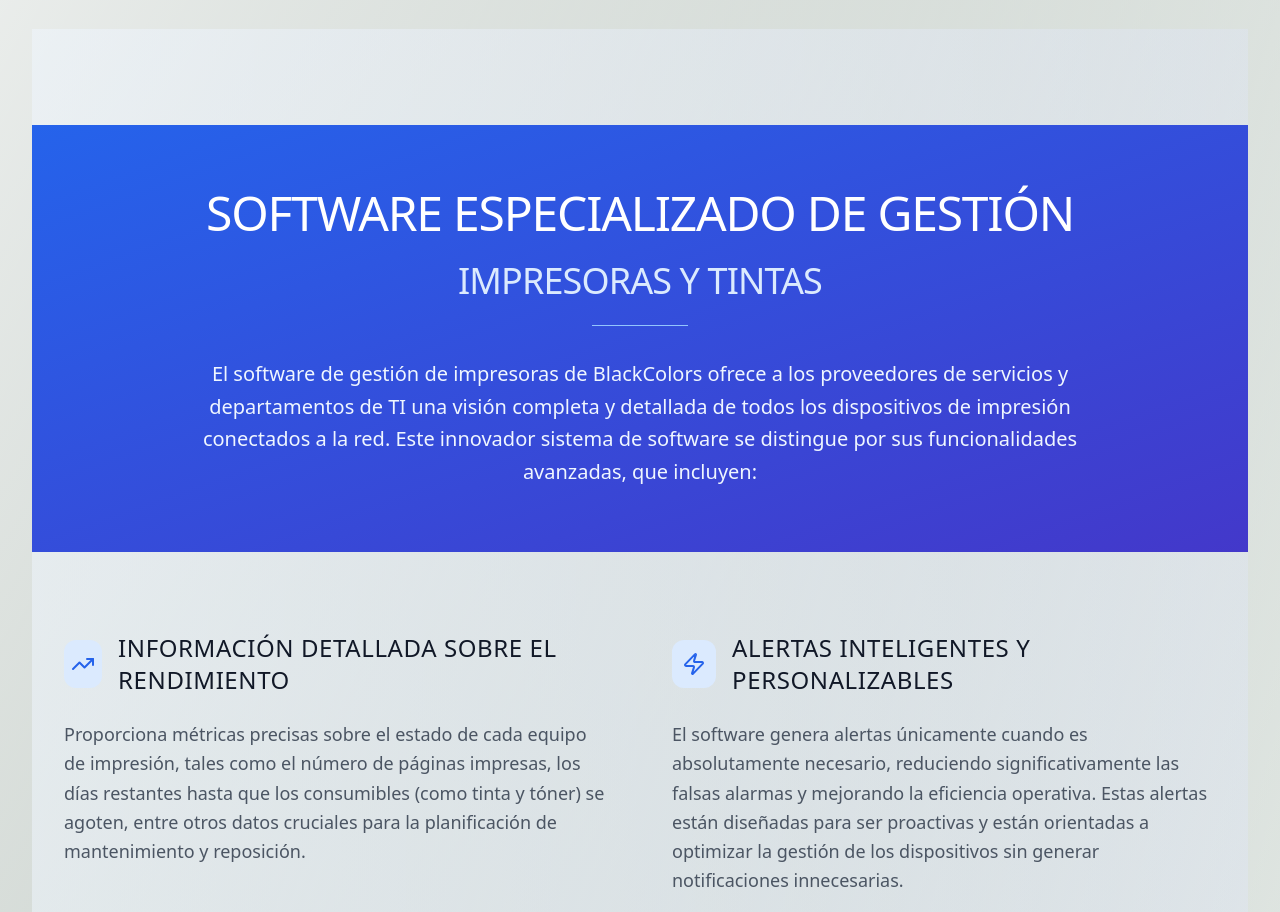
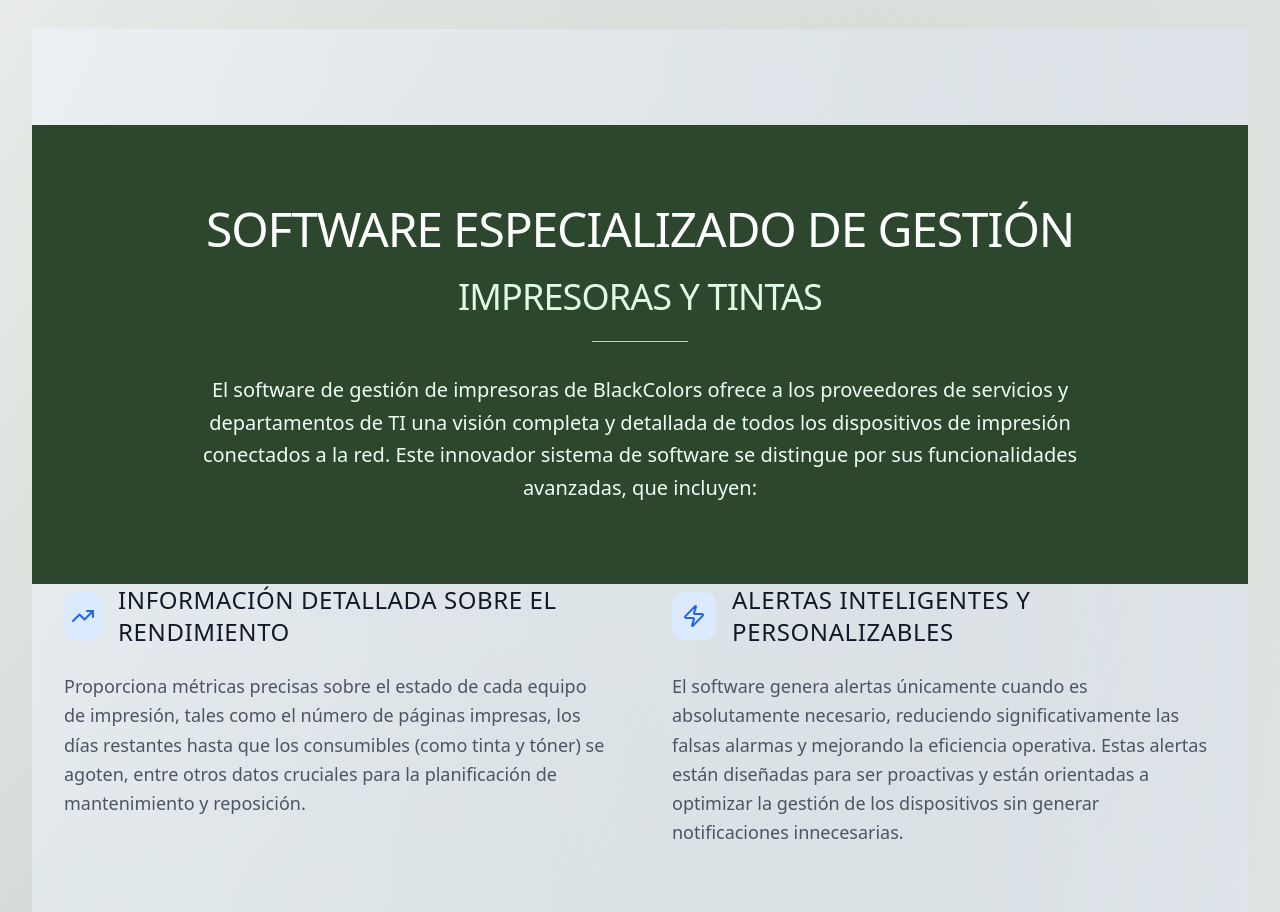
Before and after one commit to francobg7/black-colors-eco-print, a React (Vite) app: page /servicios/diferenciados in a window 1280 px wide. Shown: the part 1500-2412 px from the top of the page. Built offline with nearby package versions, Linux system fonts and the light colour scheme.

Commit message:
page done

```diff
--- a/src/pages/servicios/diferenciados/index.tsx
+++ b/src/pages/servicios/diferenciados/index.tsx
@@ -60,7 +60,7 @@ const ServiciosDiferenciados = () => {
           {/* Grid de características principales */}
           <div className="grid grid-cols-1 lg:grid-cols-3 gap-12 mb-20">
             {/* Consultoría especializada */}
-            <div className="space-y-6 bg-green-50/30 rounded-3xl p-8 border border-green-100/50">
+            <div className="space-y-6 bg-green-50/30 rounded-3xl p-8 border border-green-100/50 transition-all duration-300 ease-in-out hover:transform hover:scale-105 hover:shadow-2xl hover:shadow-green-200/50 hover:-translate-y-2 hover:border-green-200">
               <div className="w-16 h-16 bg-emerald-100 rounded-2xl flex items-center justify-center mb-6">
                 <span className="text-3xl">📋</span>
               </div>
@@ -91,7 +91,7 @@ const ServiciosDiferenciados = () => {
             </div>
 
             {/* Capacitación personalizada */}
-            <div className="space-y-6 bg-blue-50/30 rounded-3xl p-8 border border-blue-100/50">
+            <div className="space-y-6 bg-blue-50/30 rounded-3xl p-8 border border-blue-100/50 transition-all duration-300 ease-in-out hover:transform hover:scale-105 hover:shadow-2xl hover:shadow-blue-200/50 hover:-translate-y-2 hover:border-blue-200">
               <div className="w-16 h-16 bg-blue-100 rounded-2xl flex items-center justify-center mb-6">
                 <TrendingUp className="w-8 h-8 text-blue-600" />
               </div>
@@ -118,7 +118,7 @@ const ServiciosDiferenciados = () => {
             </div>
 
             {/* Soporte técnico premium */}
-            <div className="space-y-6 bg-purple-50/30 rounded-3xl p-8 border border-purple-100/50">
+            <div className="space-y-6 bg-purple-50/30 rounded-3xl p-8 border border-purple-100/50 transition-all duration-300 ease-in-out hover:transform hover:scale-105 hover:shadow-2xl hover:shadow-purple-200/50 hover:-translate-y-2 hover:border-purple-200">
               <div className="w-16 h-16 bg-purple-100 rounded-2xl flex items-center justify-center mb-6">
                 <Headphones className="w-8 h-8 text-purple-600" />
               </div>
@@ -152,34 +152,23 @@ const ServiciosDiferenciados = () => {
           {/* Software Especializado de Gestión de Impresoras */}
           <div className="w-full bg-gradient-to-r from-blue-50/50 to-indigo-100/30 py-24">
             {/* Hero Section con información de fondo - Ancho completo */}
-            <div className="w-full bg-gradient-to-br from-blue-600 to-indigo-700 py-16 mb-20 overflow-hidden">
-              {/* Background con información */}
-              <div className="absolute inset-0 opacity-10">
-                <div className="absolute top-8 left-8 text-8xl font-bold text-white leading-none">
-                  SOFTWARE ESPECIALIZADO DE GESTIÓN
-                </div>
-                <div className="absolute top-32 left-8 text-6xl font-bold text-white leading-none">
-                  IMPRESORAS Y TINTAS
-                </div>
-                <div className="absolute top-48 left-8 text-lg text-white leading-relaxed max-w-2xl">
-                  El software de gestión de impresoras de BlackColors ofrece a los proveedores de servicios y departamentos de TI una visión completa y detallada de todos los dispositivos de impresión conectados a la red. Este innovador sistema de software se distingue por sus funcionalidades avanzadas, que incluyen:
-                </div>
-              </div>
-
+            <section className="w-full bg-[#2d472f] py-20">
+              <div className="container mx-auto px-8">
                 {/* Contenido principal sobre el background */}
-              <div className="container mx-auto px-8 relative z-10 text-center">
+                <div className="text-center">
                   <h3 className="text-5xl font-light text-white mb-6 tracking-tight">
                     SOFTWARE ESPECIALIZADO DE GESTIÓN
                   </h3>
-                <h4 className="text-4xl font-light text-blue-100 mb-6 tracking-tight">
+                  <h4 className="text-4xl font-light text-green-100 mb-6 tracking-tight">
                     IMPRESORAS Y TINTAS
                   </h4>
-                <div className="w-24 h-px bg-blue-300 mx-auto mb-8"></div>
-                <p className="text-xl text-blue-50 leading-relaxed font-light max-w-4xl mx-auto">
+                  <div className="w-24 h-px bg-green-300 mx-auto mb-8"></div>
+                  <p className="text-xl text-green-50 leading-relaxed font-light max-w-4xl mx-auto">
                     El software de gestión de impresoras de BlackColors ofrece a los proveedores de servicios y departamentos de TI una visión completa y detallada de todos los dispositivos de impresión conectados a la red. Este innovador sistema de software se distingue por sus funcionalidades avanzadas, que incluyen:
                   </p>
                 </div>
               </div>
+            </section>
 
             <div className="container mx-auto px-8">
               <div className="grid grid-cols-1 lg:grid-cols-2 gap-16 mb-20">
```
Lines whose indentation alone changed are shown as unchanged.
